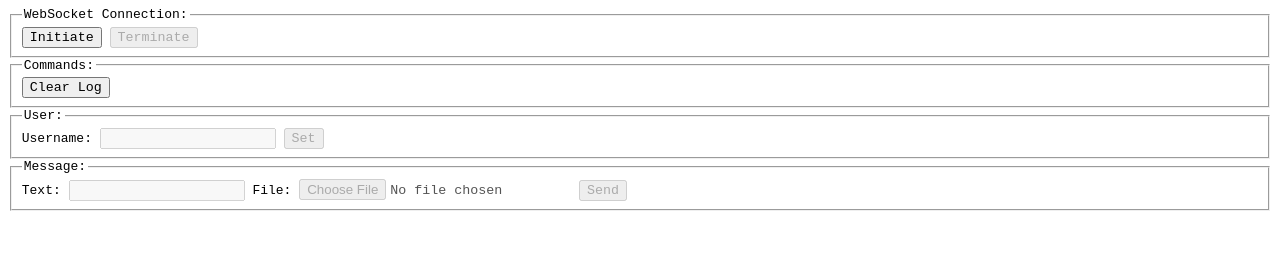
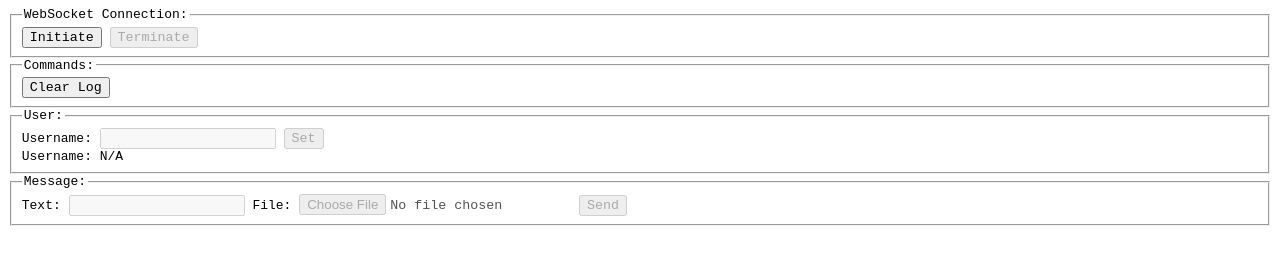
Before and after one commit to Avvyxx/chat-app, a website: page site/index.html in a window 1280 px wide. Shown: the part 43-308 px from the top of the page. Drawn offline with Linux system fonts and the light colour scheme.

Commit message:
current username info

```diff
--- a/site/index.html
+++ b/site/index.html
@@ -29,13 +29,18 @@
                     <legend>Commands:</legend>
                     <button id="clear-log" type="button">Clear Log</button>
                 </fieldset>
-                <fieldset>
+                <fieldset class="user-info">
                     <legend>User:</legend>
-                    <label for="username">
-                        Username:
-                        <input type="text" id="username" name="username" disabled=""/>
-                    </label>
-                    <button id="set-username" type="button" disabled="">Set</button>
+                    <div>
+                        <label for="username">
+                            Username:
+                            <input type="text" id="username" name="username" disabled=""/>
+                        </label>
+                        <button id="set-username" type="button" disabled="">Set</button>
+                    </div>
+                    <div>
+                        <p>Username: <span id="cur-username">N/A</span></p>
+                    </div>
                 </fieldset>
                 <fieldset>
                     <legend>Message:</legend>
```
